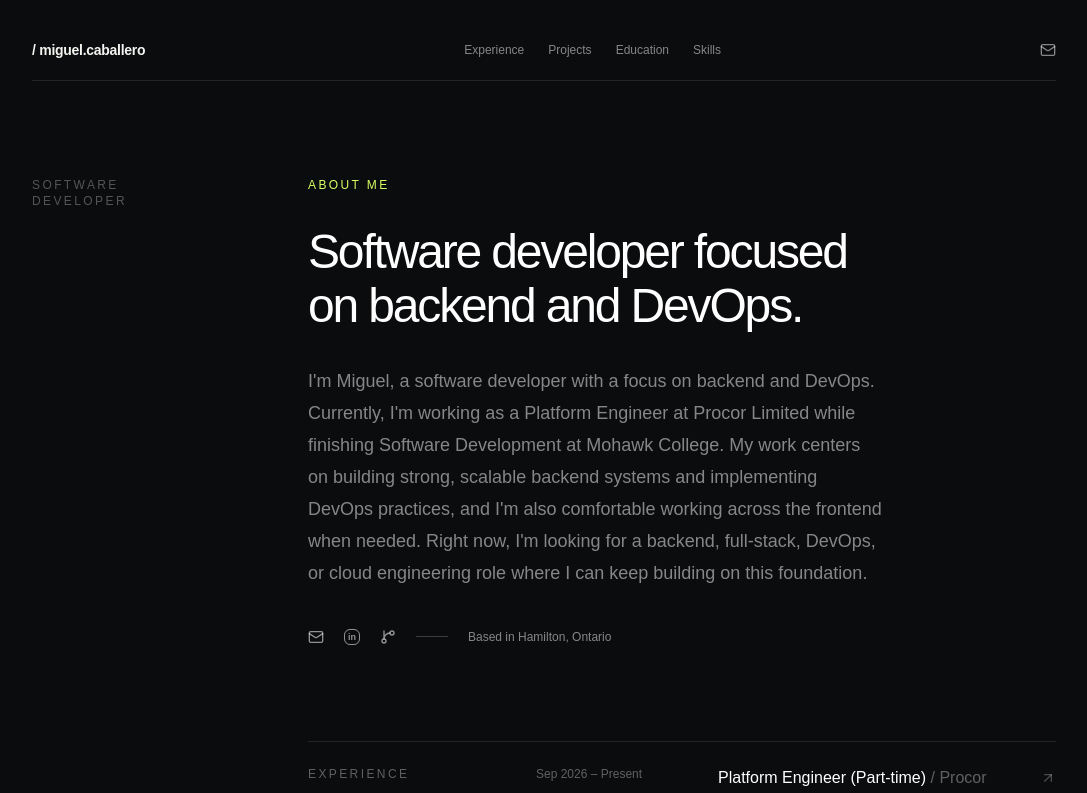
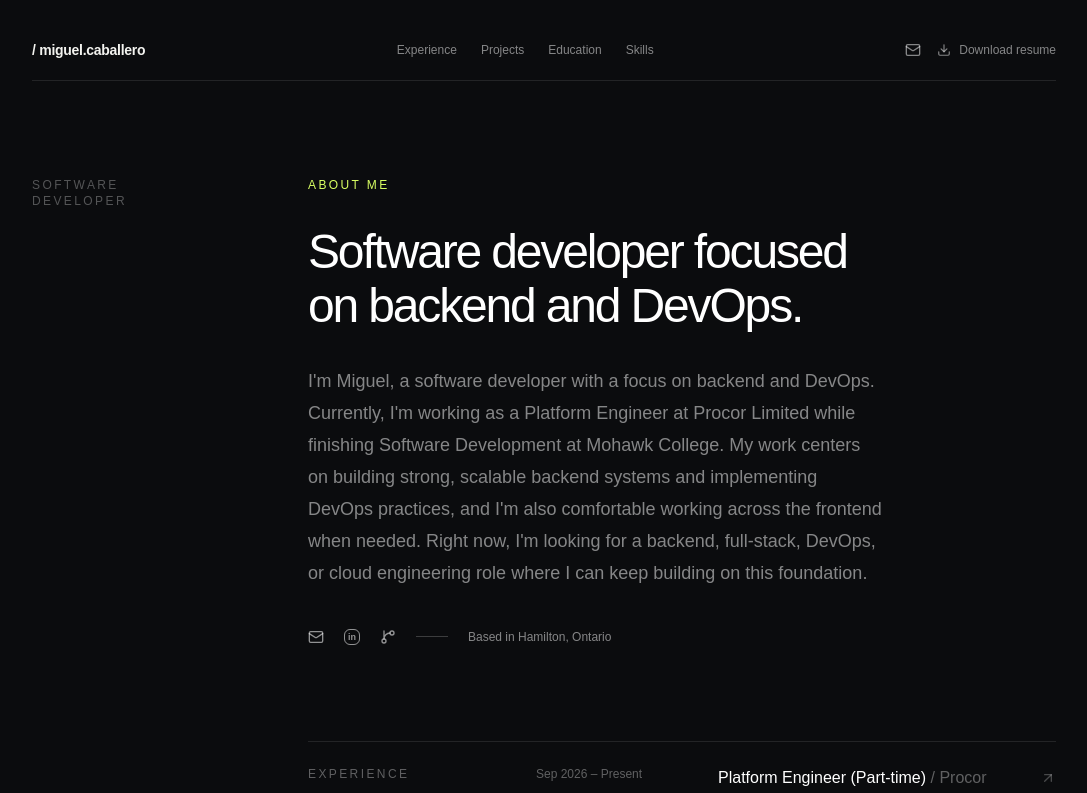
Before and after one commit to miguelcaballero95/miguelcaballero.github.io, a React (Vite) app: page / in a window 1280 px wide. Shown: the top 793 px of the page, without its empty margins (96-1183 px from the left). Built offline with nearby package versions, Linux system fonts and the light colour scheme.

Commit message:
feat: add download link for resume and restructure email link in SiteHeader

```diff
--- a/src/components/ProjectModal.tsx
+++ b/src/components/ProjectModal.tsx
@@ -29,11 +29,11 @@ export const ProjectModal = ({ project, activeSlide, setActiveSlide, setSelected
         <h2 id="project-title" className="mt-5 text-3xl tracking-[-0.04em] text-white">{project.name}</h2>
         {
           project.images.length > 0 && (
-            <div className="relative mt-8 overflow-hidden border border-white/10 bg-white">
+            <div className="relative mt-8 overflow-hidden bg-white">
               <img
                 src={project.images[activeSlide]}
                 alt={`${project.name} project preview ${activeSlide + 1}`}
-                className="aspect-video w-full object-contain" />
+                className="w-full object-cover" />
               {
                 project.images.length > 1 && (
                   <>
--- a/src/components/SiteHeader.tsx
+++ b/src/components/SiteHeader.tsx
@@ -1,4 +1,4 @@
-import { Mail } from "lucide-react"
+import { Download, Mail } from "lucide-react"
 
 export const SiteHeader = () => {
   return (
@@ -10,12 +10,24 @@ export const SiteHeader = () => {
         <a className="transition-colors hover:text-[#d9ff63]" href="#education">Education</a>
         <a className="transition-colors hover:text-[#d9ff63]" href="#skills">Skills</a>
       </nav>
+      <div className="flex items-center gap-4">
         <a
           href="mailto:mc.caballero95@gmail.com"
           aria-label="Email Miguel"
           className="text-white/50 transition-colors hover:text-[#d9ff63]">
           <Mail aria-hidden="true" className="size-4" />
         </a>
+        <a
+          href="/resume.pdf"
+          download="Miguel-Caballero-Resume.pdf"
+          aria-label="Download resume"
+          className="inline-flex items-center gap-2 text-xs text-white/50 transition-colors hover:text-[#d9ff63]">
+          <Download aria-hidden="true" className="size-3.5" />
+          <span className="hidden sm:inline">
+            Download resume
+          </span>
+        </a>
+      </div>
     </header>
   )
 }
```
Lines whose indentation alone changed are shown as unchanged.
